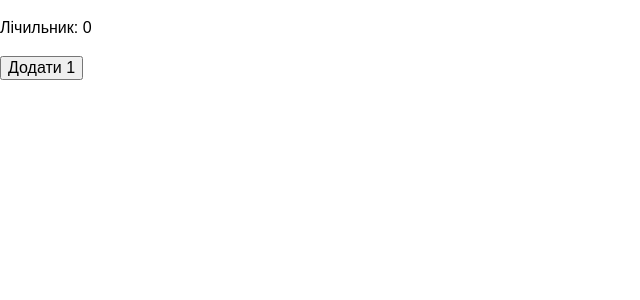
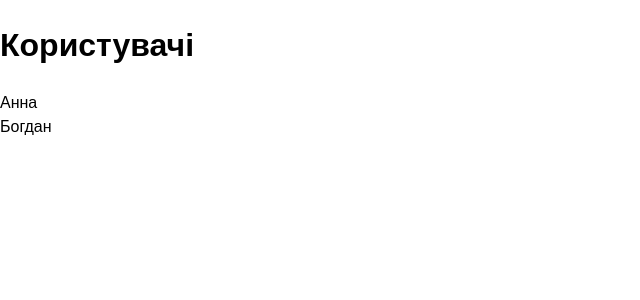
Before and after one commit to Yurii131178/react, a React (Vite) app: page / in a window 1280 px wide. Shown: the top 300 px of the page, without its empty margins (0-640 px from the left). Built offline with nearby package versions, Linux system fonts and the light colour scheme.

Commit message:
add sample for hooks

```diff
--- a/src/components/App.tsx
+++ b/src/components/App.tsx
@@ -373,20 +373,40 @@
 
 //приклад:
 
-import { useState } from 'react';
+import { useState } from "react";
 
-const Counter = () => {
-  const [count, setCount] = useState(0); // створення стану зі значенням 0
+interface User {
+  id: number;
+  name: string;
+}
 
+const App = () => {
+  const [items] = useState<User[]>([
+    { id: 1, name: 'Анна' },
+    { id: 2, name: 'Богдан' },
+  ]);
+
+  const [user, setUser] = useState<User | null>(null);
 
   return (
     <div>
-      <p>Лічильник: {count}</p>
-      <button onClick={() => setCount(count + 1)}>Додати 1</button>
+      <h1>Користувачі</h1>
+      {items.map((item) => (
+        <div key={item.id} onClick={() => setUser(item)} style={{ cursor: 'pointer' }}>
+          {item.name}
+        </div>
+      ))}
+
+      {user && (
+        <div style={{ marginTop: '20px' }}>
+          <h2>Обрано:</h2>
+          <p>{user.name} (ID: {user.id})</p>
+        </div>
+      )}
     </div>
   );
 };
 
-export default Counter;
+export default App;
 
 //...........................................................//
```
